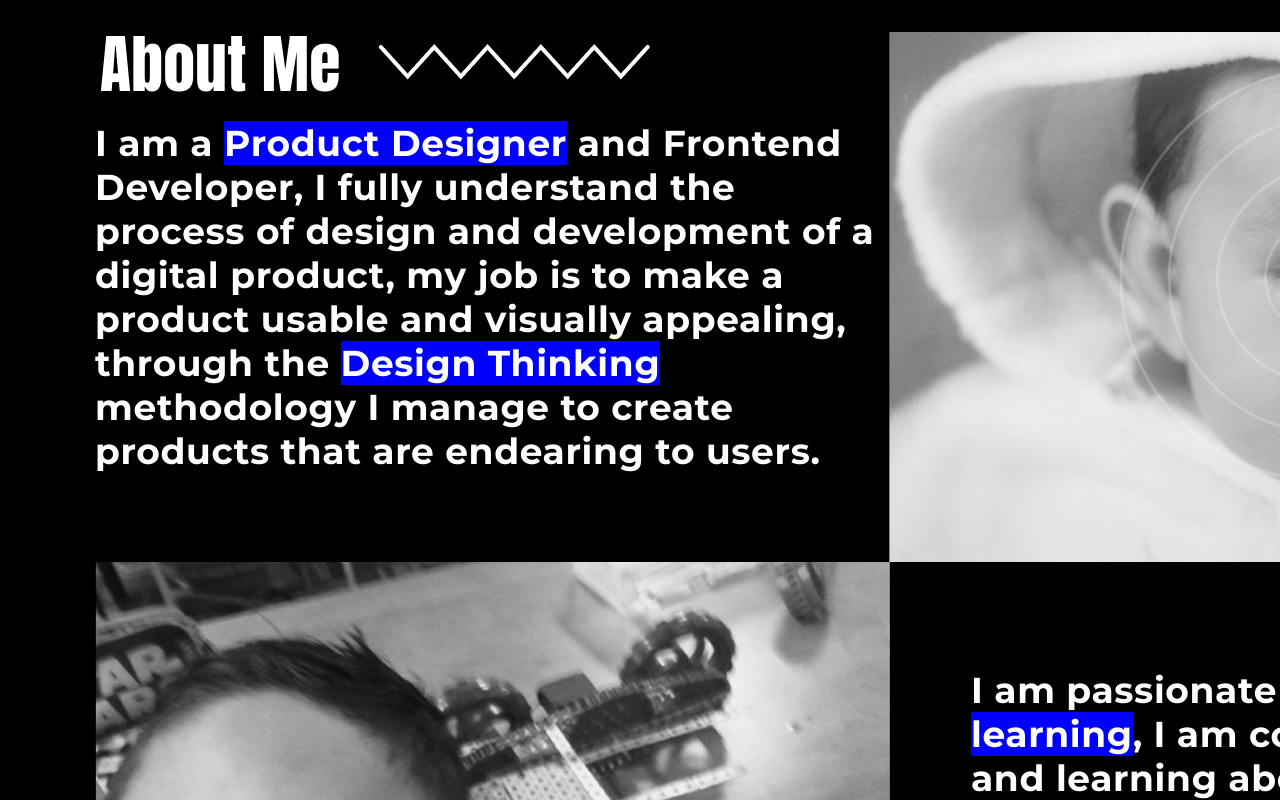
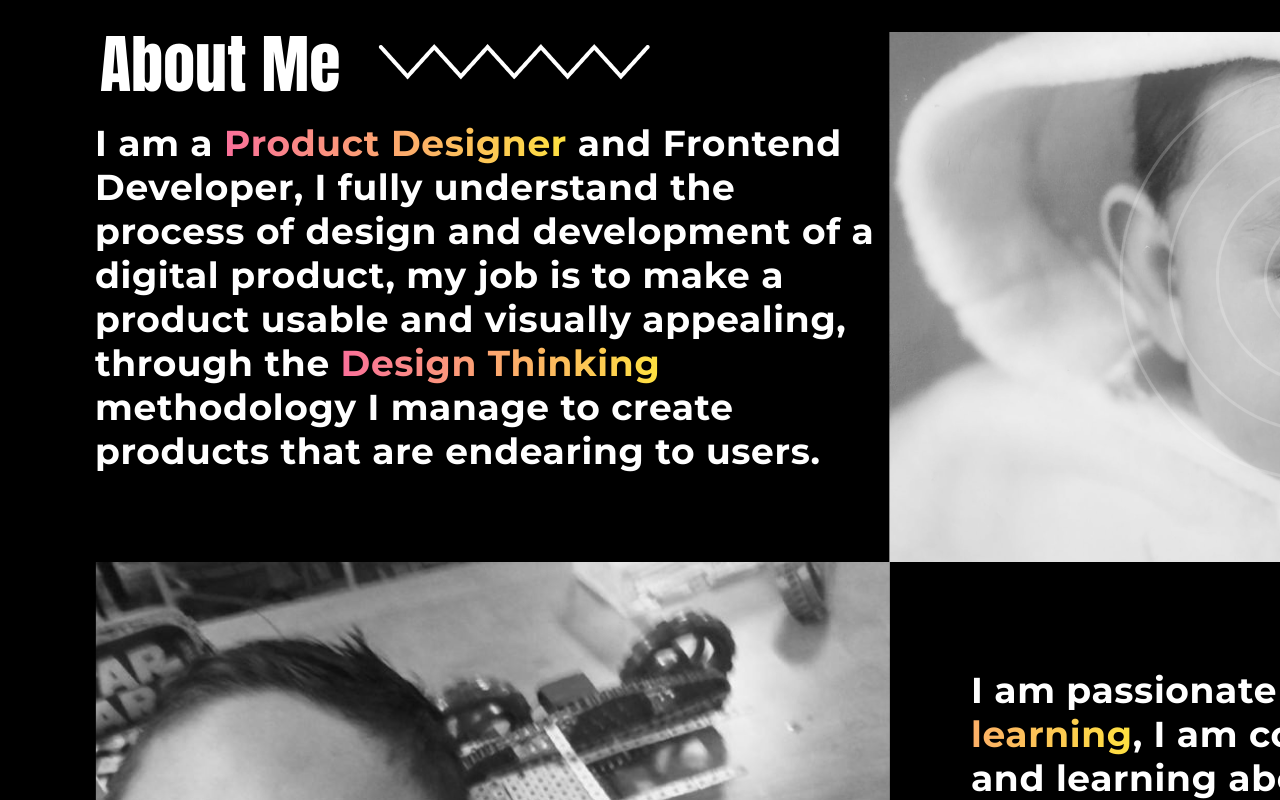
Before and after one commit to lukanogaj/product-designer, a React (Create React App) app: page / in a window 1280 px wide. Shown: the part 4200-5000 px from the top of the page. Built offline with nearby package versions, Linux system fonts and the light colour scheme.

Commit message:
backgrounds-css

```diff
--- a/src/components/HighLightParagraph/index.module.scss
+++ b/src/components/HighLightParagraph/index.module.scss
@@ -1,13 +1,15 @@
 .paragraphContainer {
 	display: inline;
 	justify-content: space-between;
-	background-color: green;
-	font-size: 36px;
 	font-weight: 700;
 	width: 670px;
 	height: 400px;
 	letter-spacing: 0.04rem;
 	white-space: normal;
+
+	.p:nth-child(2):nth-child(2) {
+		background-color: blue;
+	}
 
 	// span {
 	// 	display: inline-block;
@@ -18,8 +20,14 @@
 		width: 670px;
 		font-size: 36px;
 		color: #ffffff;
+		// background-color: blue;
+		background: linear-gradient(to right, #fa709a, #fee140);
+		background-clip: text;
+		-webkit-text-fill-color: transparent;
+	}
+
+	.highlitedParagraph:nth-child(2) {
 		background-color: blue;
-		// white-space: normal;
 	}
 
 	.paragraphDefault {
@@ -28,7 +36,5 @@
 		flex-wrap: wrap;
 		font-size: 36px;
 		color: #ffffff;
-		// background-color: blue;
-		// white-space: normal;
 	}
 }
```
